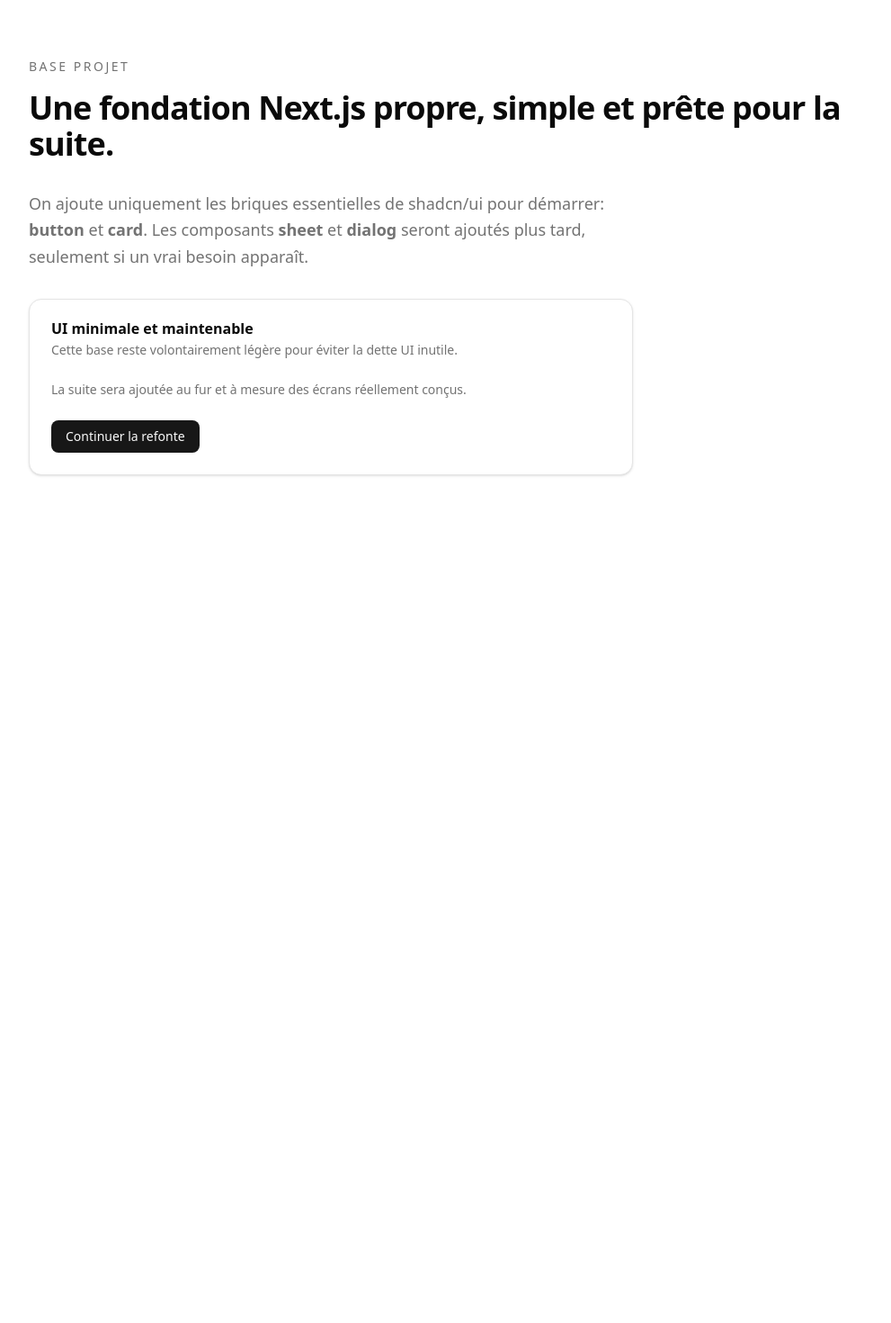
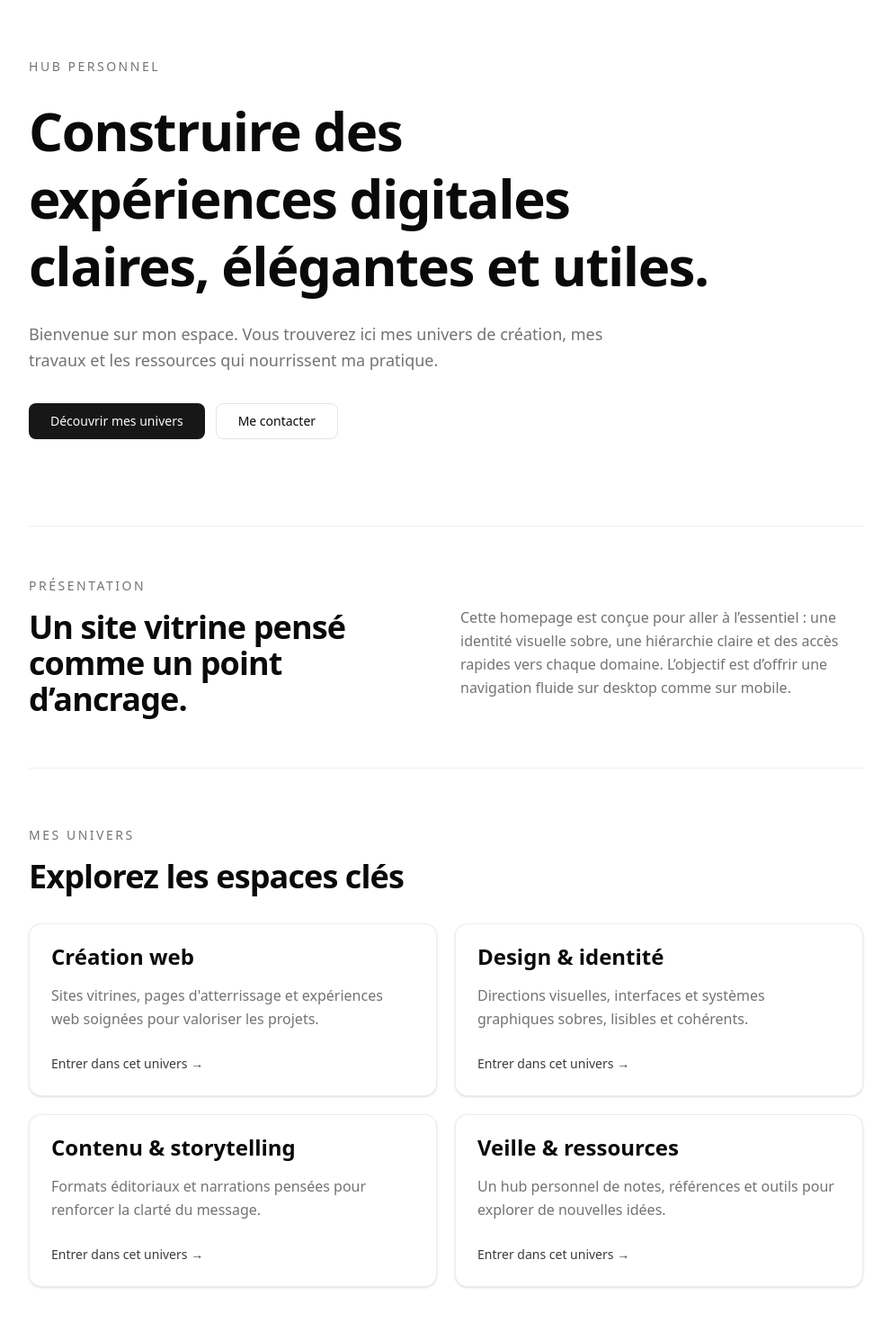
Before and after one commit to jesared/jesared-refonte, a Next.js app: page / in a window 1280 px wide. Shown: the part 32-1502 px from the top of the page at 90% size, without its empty margins (144-1135 px from the left). Before the commit the page ends 800 px from the top, so only its background shows below. Built offline with nearby package versions, Linux system fonts and the light colour scheme.

Commit message:
Create modern personal hub homepage layout

```diff
--- a/app/page.tsx
+++ b/app/page.tsx
@@ -4,44 +4,101 @@ import {
   Card,
   CardContent,
   CardDescription,
-  CardFooter,
   CardHeader,
   CardTitle,
   SectionTitle,
 } from "@/components/ui";
 
+const univers = [
+  {
+    title: "Création web",
+    description:
+      "Sites vitrines, pages d'atterrissage et expériences web soignées pour valoriser les projets.",
+    href: "#",
+  },
+  {
+    title: "Design & identité",
+    description:
+      "Directions visuelles, interfaces et systèmes graphiques sobres, lisibles et cohérents.",
+    href: "#",
+  },
+  {
+    title: "Contenu & storytelling",
+    description:
+      "Formats éditoriaux et narrations pensées pour renforcer la clarté du message.",
+    href: "#",
+  },
+  {
+    title: "Veille & ressources",
+    description:
+      "Un hub personnel de notes, références et outils pour explorer de nouvelles idées.",
+    href: "#",
+  },
+];
+
 export default function Home() {
   return (
     <main className="min-h-screen bg-background text-foreground">
       <PageContainer>
-        <section className="flex flex-col gap-8 py-24">
-          <SectionTitle overline="Base projet">
-            Une fondation Next.js propre, simple et prête pour la suite.
-          </SectionTitle>
+        <section className="flex flex-col gap-6 py-20 sm:py-24">
+          <p className="text-sm font-medium uppercase tracking-[0.18em] text-muted-foreground">
+            Hub personnel
+          </p>
+
+          <h1 className="max-w-3xl text-4xl font-semibold leading-tight tracking-tight sm:text-5xl lg:text-6xl">
+            Construire des expériences digitales claires, élégantes et utiles.
+          </h1>
 
           <p className="max-w-2xl text-base leading-relaxed text-muted-foreground sm:text-lg">
-            On ajoute uniquement les briques essentielles de shadcn/ui pour démarrer:
-            <strong> button</strong> et <strong>card</strong>. Les composants
-            <strong> sheet</strong> et <strong>dialog</strong> seront ajoutés plus tard,
-            seulement si un vrai besoin apparaît.
+            Bienvenue sur mon espace. Vous trouverez ici mes univers de création, mes
+            travaux et les ressources qui nourrissent ma pratique.
           </p>
 
-          <Card className="max-w-2xl">
-            <CardHeader>
-              <CardTitle>UI minimale et maintenable</CardTitle>
-              <CardDescription>
-                Cette base reste volontairement légère pour éviter la dette UI inutile.
-              </CardDescription>
-            </CardHeader>
-            <CardContent>
-              <p className="text-sm text-muted-foreground">
-                La suite sera ajoutée au fur et à mesure des écrans réellement conçus.
-              </p>
-            </CardContent>
-            <CardFooter>
-              <Button>Continuer la refonte</Button>
-            </CardFooter>
-          </Card>
+          <div className="flex flex-wrap gap-3 pt-2">
+            <Button size="lg">Découvrir mes univers</Button>
+            <Button size="lg" variant="outline">
+              Me contacter
+            </Button>
+          </div>
+        </section>
+
+        <section className="grid gap-6 border-y border-border/60 py-14 sm:grid-cols-2 sm:gap-8">
+          <SectionTitle overline="Présentation">Un site vitrine pensé comme un point d’ancrage.</SectionTitle>
+          <p className="text-base leading-relaxed text-muted-foreground sm:pt-8">
+            Cette homepage est conçue pour aller à l’essentiel : une identité visuelle
+            sobre, une hiérarchie claire et des accès rapides vers chaque domaine.
+            L’objectif est d’offrir une navigation fluide sur desktop comme sur mobile.
+          </p>
+        </section>
+
+        <section className="py-14 sm:py-16">
+          <div className="mb-8">
+            <SectionTitle overline="Mes univers">Explorez les espaces clés</SectionTitle>
+          </div>
+
+          <div className="grid gap-5 sm:grid-cols-2">
+            {univers.map((item) => (
+              <Card
+                key={item.title}
+                className="group border-border/70 transition-all duration-200 hover:-translate-y-1 hover:shadow-md"
+              >
+                <CardHeader className="space-y-3">
+                  <CardTitle className="text-2xl">{item.title}</CardTitle>
+                  <CardDescription className="text-sm leading-relaxed sm:text-base">
+                    {item.description}
+                  </CardDescription>
+                </CardHeader>
+                <CardContent>
+                  <a
+                    href={item.href}
+                    className="inline-flex items-center text-sm font-medium text-foreground/80 transition-colors group-hover:text-foreground"
+                  >
+                    Entrer dans cet univers →
+                  </a>
+                </CardContent>
+              </Card>
+            ))}
+          </div>
         </section>
       </PageContainer>
     </main>
```
